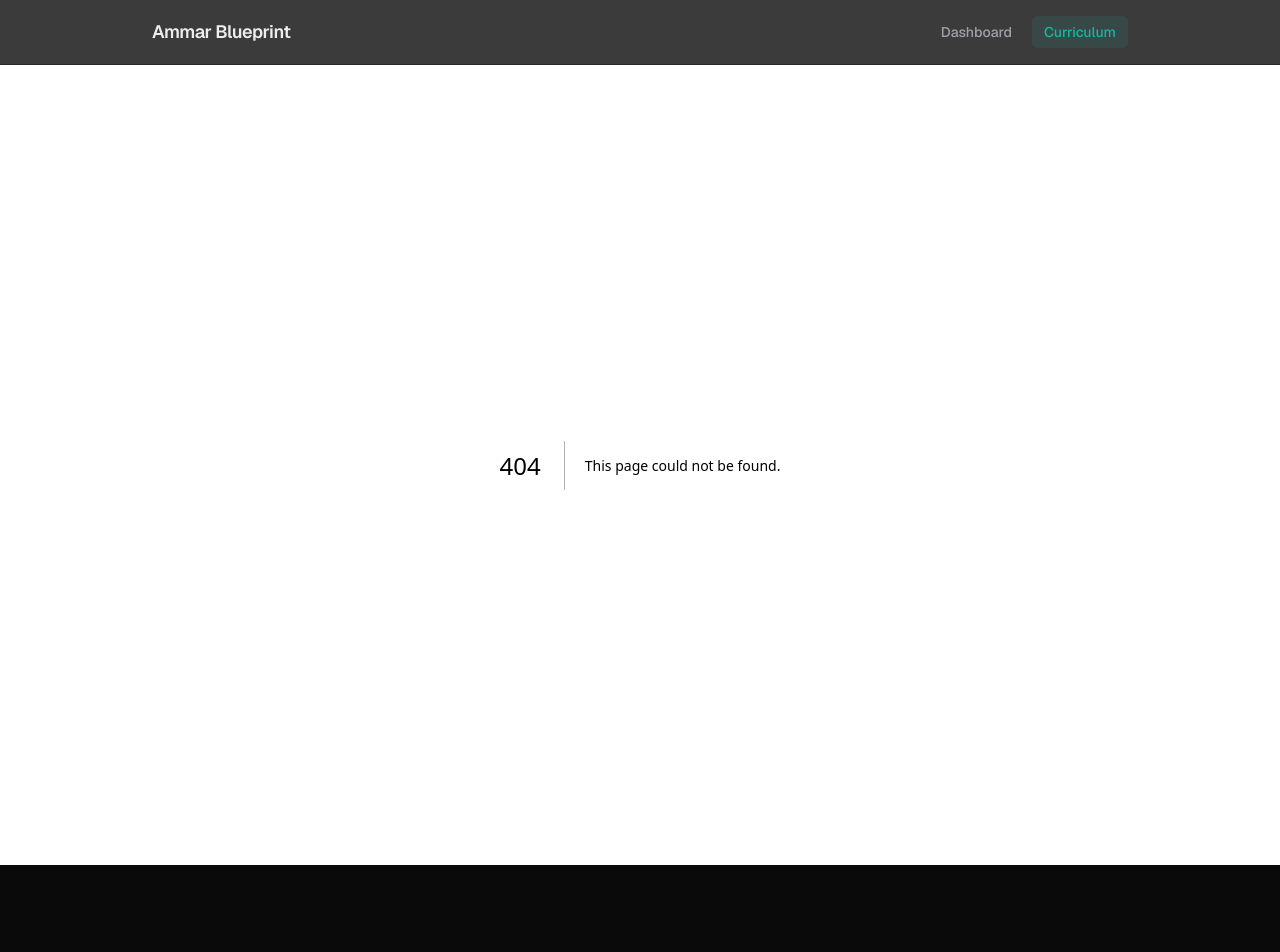
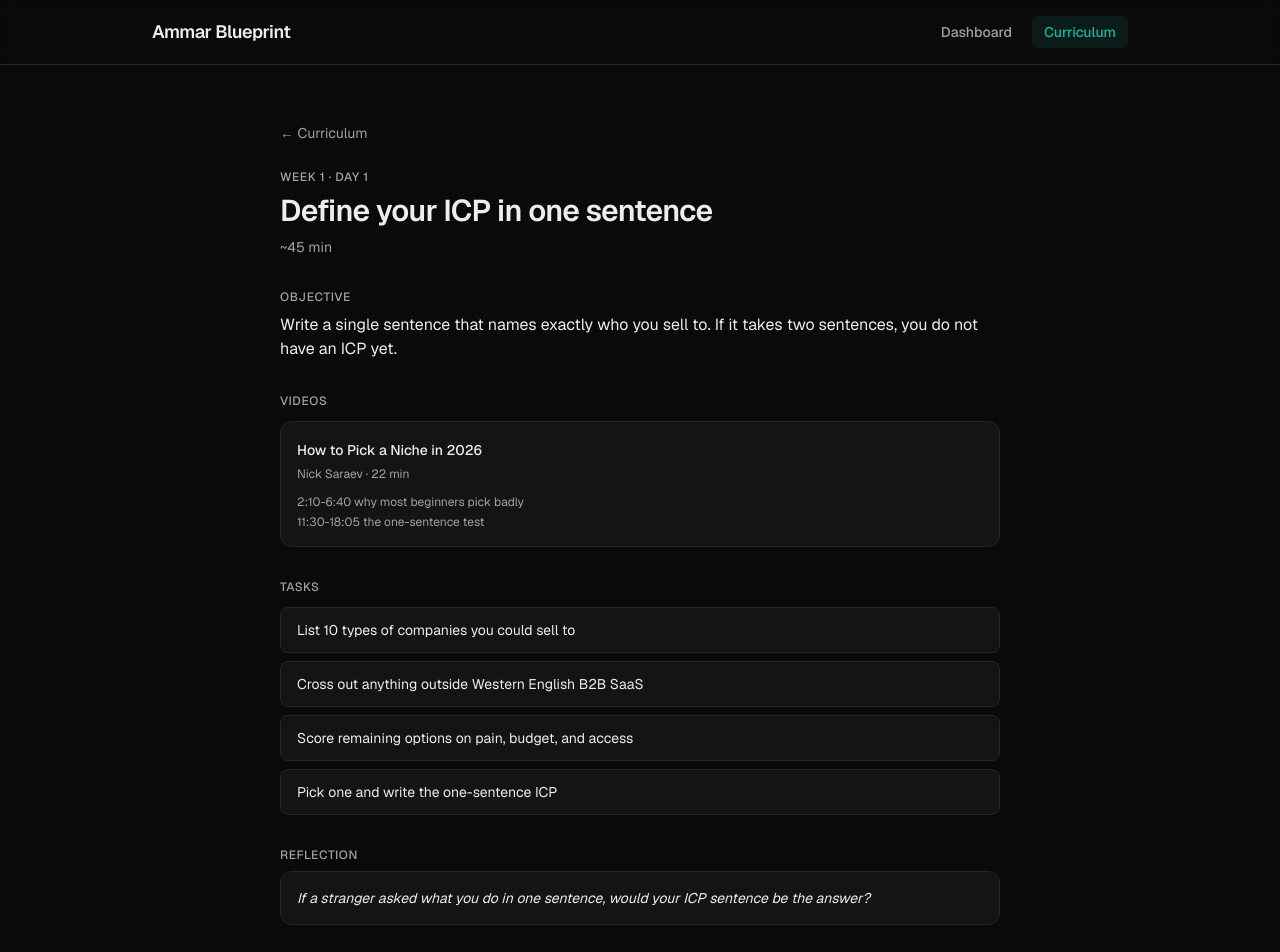
Before and after one commit to ammarfeyzula996-pixel/ammar-blueprint, a Next.js app: page /curriculum/1/1 in a window 1280 px wide. Before the commit this address had no page. Shown: the top 952 px of the page. Before the commit the page ends 865 px from the top, so only its background shows below. Built offline with nearby package versions, Linux system fonts and the light colour scheme.

Commit message:
add day detail route with sample data

```diff
--- /dev/null
+++ b/app/curriculum/[weekSlug]/[dayNumber]/page.tsx
@@ -0,0 +1,137 @@
+import Link from "next/link";
+import type { Day } from "@/lib/types";
+
+const sampleDay: Day = {
+  dayNumber: 1,
+  title: "Define your ICP in one sentence",
+  objective:
+    "Write a single sentence that names exactly who you sell to. If it takes two sentences, you do not have an ICP yet.",
+  estimatedMinutes: 45,
+  videos: [
+    {
+      title: "How to Pick a Niche in 2026",
+      creator: "Nick Saraev",
+      url: "https://www.youtube.com/@nicksaraev",
+      durationMinutes: 22,
+      keyTimestamps: [
+        "2:10-6:40 why most beginners pick badly",
+        "11:30-18:05 the one-sentence test",
+      ],
+    },
+  ],
+  tasks: [
+    "List 10 types of companies you could sell to",
+    "Cross out anything outside Western English B2B SaaS",
+    "Score remaining options on pain, budget, and access",
+    "Pick one and write the one-sentence ICP",
+  ],
+  reflectionPrompt:
+    "If a stranger asked what you do in one sentence, would your ICP sentence be the answer?",
+  artifact: "One sentence ICP, written in a plain text file or note",
+};
+
+export default async function DayDetailPage({
+  params,
+}: {
+  params: Promise<{ weekSlug: string; dayNumber: string }>;
+}) {
+  const { weekSlug, dayNumber } = await params;
+  const day = sampleDay;
+
+  return (
+    <div className="mx-auto max-w-3xl px-4 py-10 sm:px-6 sm:py-14">
+      <Link
+        href="/curriculum"
+        className="text-sm text-muted transition-colors hover:text-text"
+      >
+        ← Curriculum
+      </Link>
+
+      <p className="mt-6 text-xs font-medium uppercase tracking-wider text-muted">
+        Week {weekSlug} · Day {dayNumber}
+      </p>
+      <h1 className="mt-2 text-2xl font-semibold tracking-tight text-text sm:text-3xl">
+        {day.title}
+      </h1>
+      <p className="mt-2 text-sm text-muted">~{day.estimatedMinutes} min</p>
+
+      <section className="mt-8">
+        <h2 className="text-xs font-medium uppercase tracking-wider text-muted">
+          Objective
+        </h2>
+        <p className="mt-2 text-sm text-text sm:text-base">{day.objective}</p>
+      </section>
+
+      {day.videos.length > 0 && (
+        <section className="mt-8">
+          <h2 className="text-xs font-medium uppercase tracking-wider text-muted">
+            Videos
+          </h2>
+          <ul className="mt-3 space-y-4">
+            {day.videos.map((video) => (
+              <li
+                key={video.url}
+                className="rounded-xl border border-border bg-surface p-4"
+              >
+                <a
+                  href={video.url}
+                  target="_blank"
+                  rel="noopener noreferrer"
+                  className="text-sm font-medium text-text hover:text-accent"
+                >
+                  {video.title}
+                </a>
+                <p className="mt-1 text-xs text-muted">
+                  {video.creator} · {video.durationMinutes} min
+                </p>
+                {video.keyTimestamps && video.keyTimestamps.length > 0 && (
+                  <ul className="mt-3 space-y-1 text-xs text-muted">
+                    {video.keyTimestamps.map((ts) => (
+                      <li key={ts}>{ts}</li>
+                    ))}
+                  </ul>
+                )}
+              </li>
+            ))}
+          </ul>
+        </section>
+      )}
+
+      <section className="mt-8">
+        <h2 className="text-xs font-medium uppercase tracking-wider text-muted">
+          Tasks
+        </h2>
+        <ul className="mt-3 space-y-2">
+          {day.tasks.map((task, i) => (
+            <li
+              key={i}
+              className="rounded-lg border border-border bg-surface px-4 py-3 text-sm text-text"
+            >
+              {task}
+            </li>
+          ))}
+        </ul>
+      </section>
+
+      {day.reflectionPrompt && (
+        <section className="mt-8">
+          <h2 className="text-xs font-medium uppercase tracking-wider text-muted">
+            Reflection
+          </h2>
+          <p className="mt-2 rounded-xl border border-border bg-surface p-4 text-sm italic text-text">
+            {day.reflectionPrompt}
+          </p>
+        </section>
+      )}
+
+      {day.artifact && (
+        <section className="mt-8">
+          <h2 className="text-xs font-medium uppercase tracking-wider text-muted">
+            Ship
+          </h2>
+          <p className="mt-2 text-sm text-text sm:text-base">{day.artifact}</p>
+        </section>
+      )}
+    </div>
+  );
+}
```
